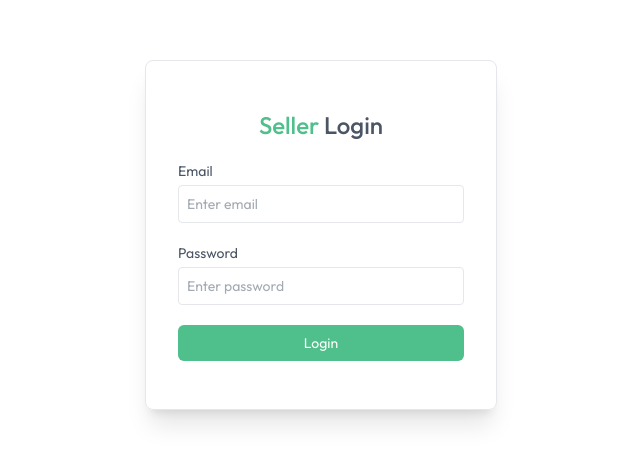
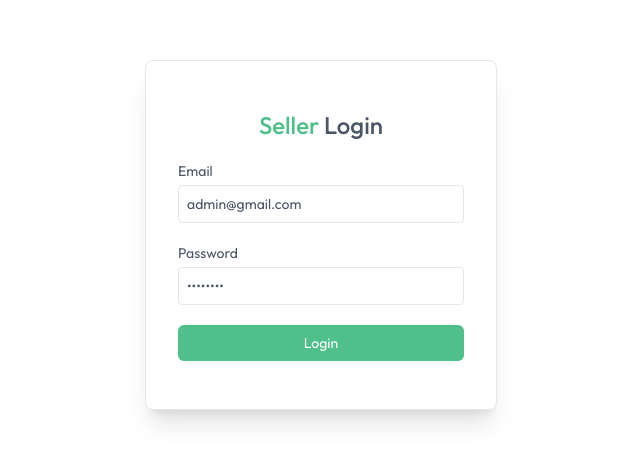
Before and after one commit to tronglee3107/online-shop, a React app in the folder client/: page /seller in a window 1280 px wide. Shown: the part 165-628 px from the top of the page, without its empty margins (319-959 px from the left). Built offline with nearby package versions, Linux system fonts and the light colour scheme; the HTML template or start-up script is replaced by a standard one.

Commit message:
add dummy admin user

```diff
--- a/client/src/components/seller/SellerLogin.jsx
+++ b/client/src/components/seller/SellerLogin.jsx
@@ -3,8 +3,8 @@ import { useAppContext } from "../../context/AppContext";
 
 const SellerLogin = () => {
     const {isSeller, setIsSeller, navigate} = useAppContext();
-    const [email, setEmail] = useState("");
-    const [password, setPassword] = useState("");
+    const [email, setEmail] = useState("admin@gmail.com");
+    const [password, setPassword] = useState("admin123");
 
     const onSubmitHandler = (e) => {
         e.preventDefault();
```
